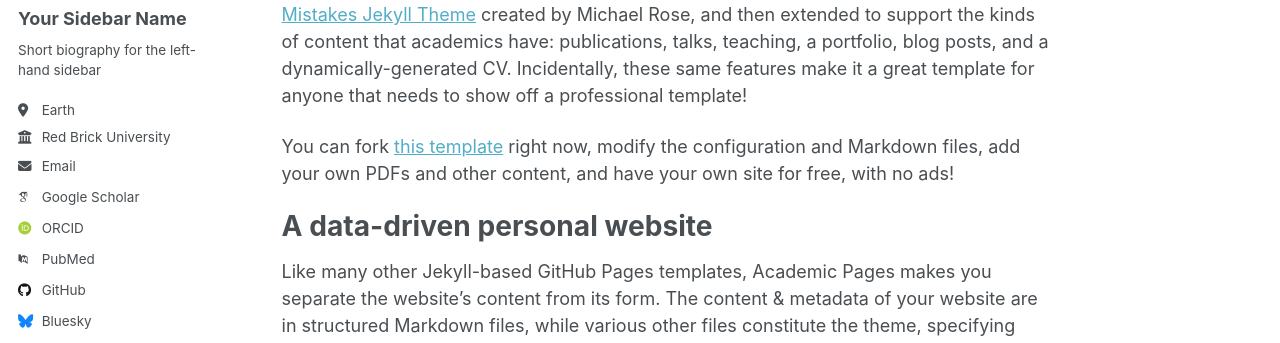
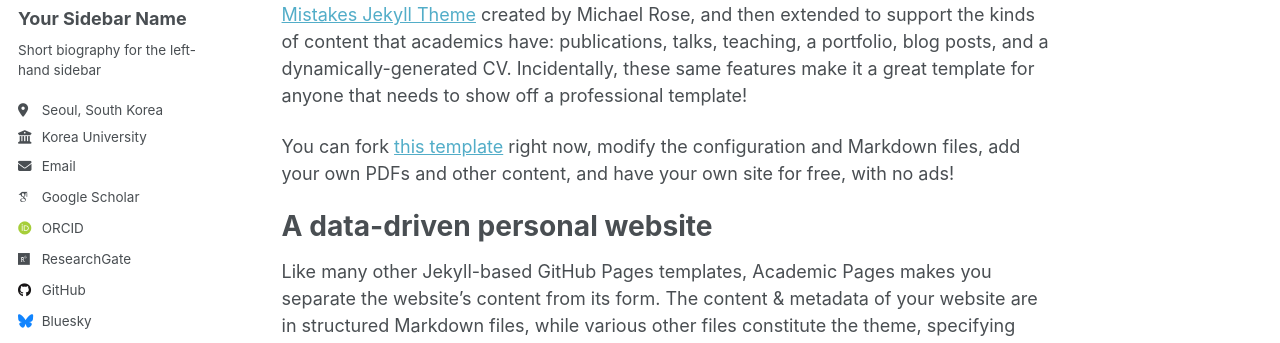
Before and after one commit to suinkim96/suinkim96.github.io, a Jekyll site: the page built from _pages/about.md, in a window 1280 px wide. Shown: the part 276-619 px from the top of the page. Built offline with Jekyll 4.4.1, drawn with Linux system fonts in a browser that asks for light colours; some web fonts are replaced; a script that is not in the unit is left out.

Commit message:
Update _config.yml

```diff
--- a/_config.yml
+++ b/_config.yml
@@ -27,21 +27,21 @@ author:
   name             : "Your Sidebar Name"
   pronouns         : # example: "she/her"
   bio              : "Short biography for the left-hand sidebar"
-  location         : "Earth"
-  employer         : "Red Brick University"
+  location         : "Seoul, South Korea"
+  employer         : "Korea University"
   uri              : # URL
-  email            : "none@example.org"
+  email            : "ksi2002@korea.ac.kr"
 
   # Academic websites
   academia         : # URL
   arxiv            : # URL - Update with the correct link to your profile
-  googlescholar    : "https://scholar.google.com/citations?user=PS_CX0AAAAAJ"
+  googlescholar    : "https://scholar.google.co.kr/citations?user=eQPLBW4AAAAJ&hl=ko"
   inspire-hep      : # URL
   impactstory      : # URL
-  orcid            : "http://orcid.org/yourorcidurl"
+  orcid            : "http://orcid.org/0009-0008-7952-4128"
   semantic         : # URL
-  pubmed           : "https://www.ncbi.nlm.nih.gov/pubmed/?term=john+snow"
-  researchgate     : # URL
+  pubmed           : # URL
+  researchgate     : "https://www.researchgate.net/profile/Kim-Su-In?ev=prf_overview"
   scopus           : # URL
 
   # Repositories and software development
```
